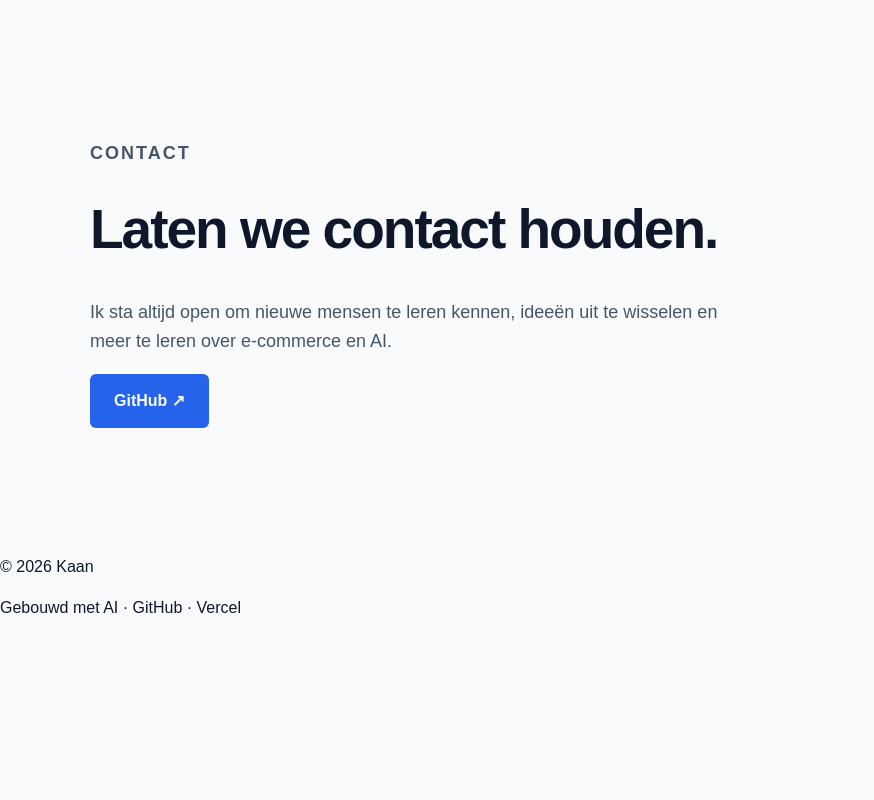
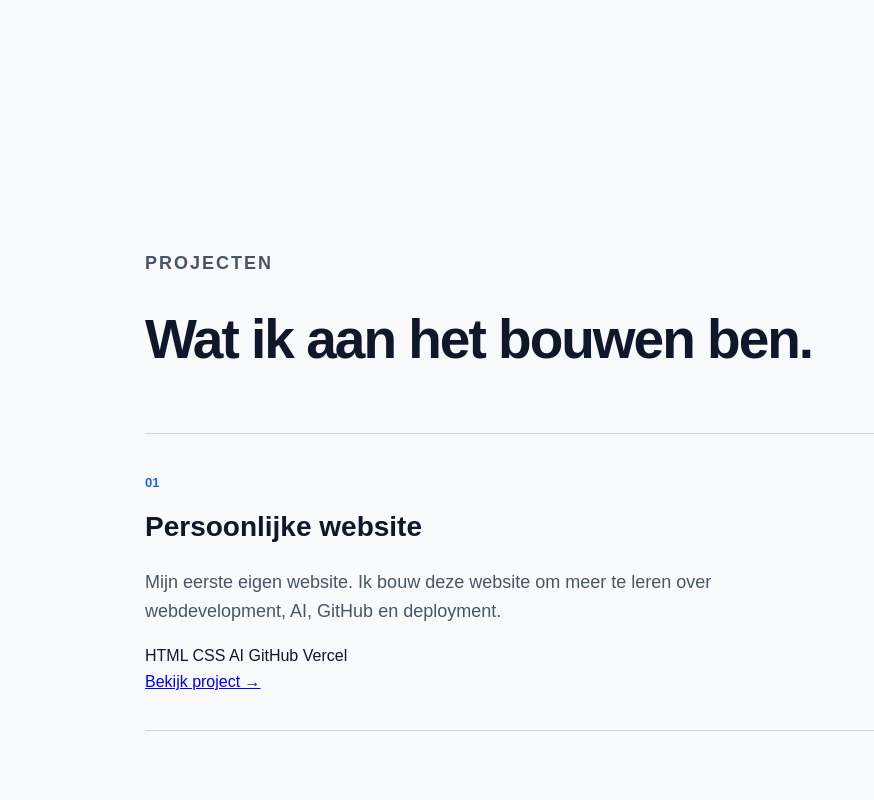
Before and after one commit to KaanZeren/kaan-website, a plain HTML site: page index.html in a window 1280 px wide. Shown: the part 2000-2800 px from the top of the page, without its empty margins (0-874 px from the left). Before the commit the page ends 2637 px from the top, so only its background shows below. Drawn offline with Linux system fonts and the light colour scheme.

Commit message:
Update index.html

```diff
--- a/index.html
+++ b/index.html
@@ -90,32 +90,47 @@
 
 <section id="contact" class="section contact container">
 
-  <p class="label">CONTACT</p>
+<section id="projecten" class="section container">
 
-  <h2>Laten we contact houden.</h2>
+  <p class="label">PROJECTEN</p>
+
+  <h2>Wat ik aan het bouwen ben.</h2>
+
+  <div class="project-card">
+
+    <div class="project-content">
+
+      <span class="project-number">01</span>
+
+      <h3>Persoonlijke website</h3>
 
       <p>
-    Ik sta altijd open om nieuwe mensen te leren kennen,
-    ideeën uit te wisselen en meer te leren over e-commerce
-    en AI.
+        Mijn eerste eigen website. Ik bouw deze website om meer
+        te leren over webdevelopment, AI, GitHub en deployment.
       </p>
 
-  <div class="contact-links">
-
-    <a class="button" href="mailto:kaan.zeren05@gmail.com>
-      Stuur mij een e-mail
-    </a>
+      <div class="project-tags">
+        <span>HTML</span>
+        <span>CSS</span>
+        <span>AI</span>
+        <span>GitHub</span>
+        <span>Vercel</span>
+      </div>
 
       <a
-      class="github-link"
-      href="https://github.com/KaanZeren"
+        class="project-link"
+        href="https://kaan-website-one.vercel.app/"
         target="_blank"
         rel="noopener noreferrer"
       >
-      GitHub ↗
+        Bekijk project →
       </a>
 
     </div>
+
+  </div>
+
+</section>
 
 </section>
 
```
Lines whose indentation alone changed are shown as unchanged.
